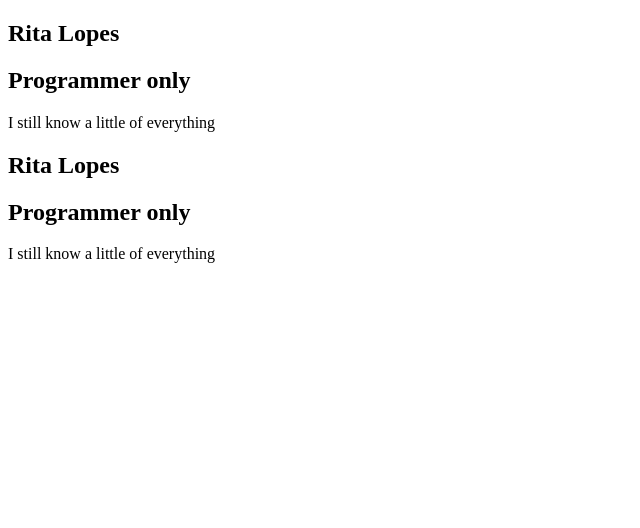
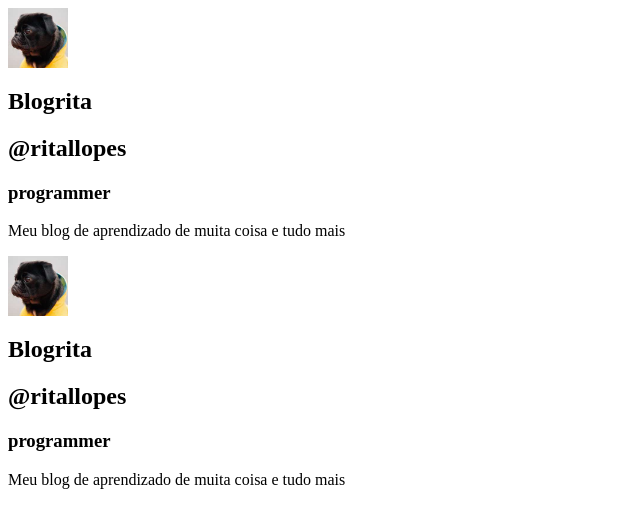
Before and after one commit to ritallopes/blogrita, a Gatsby site: page /about in a window 1280 px wide. Shown: the whole page, without its empty margins (0-640 px from the left). Built offline with nearby package versions, Linux system fonts and the light colour scheme; Gatsby itself is replaced by a stand-in of ours.

Commit message:
changes to graphql queries and introduction to gatsby-image

```diff
--- a/gatsby-config.js
+++ b/gatsby-config.js
@@ -2,7 +2,8 @@
   siteMetadata: {
     title: `Blogrita`,
     description: `Meu blog de aprendizado de muita coisa e tudo mais`,
-    author: `@ritalopes`,
+    author: `@ritallopes`,
+    position: `programmer`
   },
   plugins: [
     `gatsby-plugin-react-helmet`,
--- a/package.json
+++ b/package.json
@@ -28,6 +28,7 @@
   "scripts": {
     "build": "gatsby build",
     "develop": "gatsby develop",
+    "develop:playground": "GATSBY_GRAPHQL_IDE=playground gatsby develop",
     "format": "prettier --write \"**/*.{js,jsx,json,md}\"",
     "start": "npm run develop",
     "serve": "gatsby serve",
--- /dev/null
+++ b/src/components/Avatar/index.js
@@ -0,0 +1,26 @@
+import React from "react"
+import { useStaticQuery, graphql } from "gatsby"
+import Img from "gatsby-image"
+
+const Avatar = () => {
+  const { avatarImage } = useStaticQuery(
+    graphql`
+            query {
+                avatarImage: file( relativePath:{ eq:"profile-photo.jpg"}){
+                    childImageSharp{
+                        fluid(maxWidth: 60, maxHeight: 60){
+                            ...GatsbyImageSharpFluid_tracedSVG
+                        }
+                    }
+                }
+            }
+        `
+  )
+
+  return(
+
+      <Img fluid={avatarImage.childImageSharp.fluid} style={{width: "60px"}}/>
+  )
+}
+
+export default Avatar
--- a/src/components/Profile/index.js
+++ b/src/components/Profile/index.js
@@ -1,11 +1,34 @@
 import React from "react"
+import { useStaticQuery, graphql } from "gatsby"
+import Avatar from "../Avatar"
 
-const Profile = () => (
+const Profile = () => {
+  const {
+    site: {
+      siteMetadata: { title, author, position, description },
+    },
+  } = useStaticQuery(graphql`
+    query MySiteMetadata {
+      site {
+        siteMetadata {
+          title
+          description
+          author
+          position
+        }
+      }
+    }
+  `)
+
+  return (
     <div className="Profile-wrapper">
-        <h1>Rita Lopes</h1>
-        <h2>Programmer only</h2>
-        <p>I still know a little of everything</p>
+      <Avatar />
+      <h1>{title}</h1>
+      <h2>{author}</h2>
+      <h3>{position}</h3>
+      <p>{description}</p>
     </div>
-)
+  )
+}
 
 export default Profile
```
Also changed, not shown: README.md, src/images/profile-photo.jpg (added).
